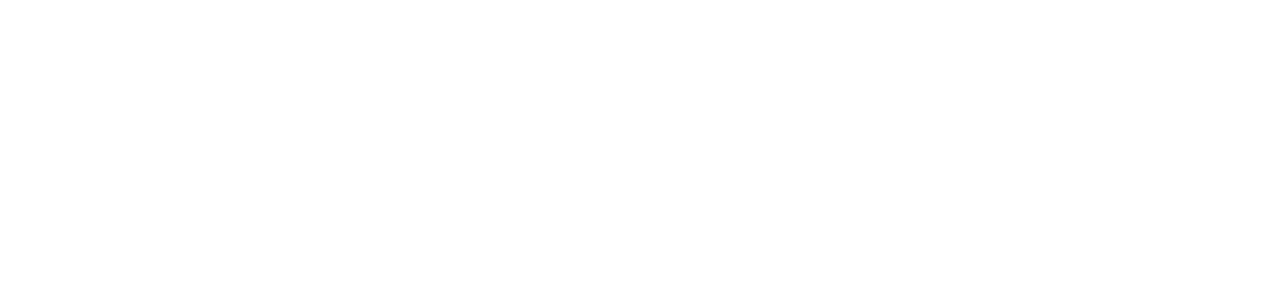
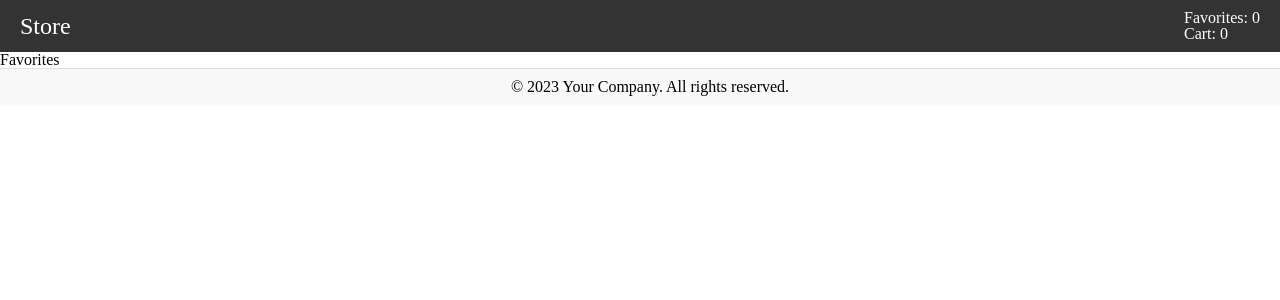
Before and after one commit to Abilov599/ABB-Router-Hooks, a React (Vite) app: page /favorites in a window 1280 px wide. Before the commit this address had no page. Shown: the top 300 px of the page. Built offline with nearby package versions, Linux system fonts and the light colour scheme.

Commit message:
new pages added

```diff
--- a/src/layout/Header/Header.jsx
+++ b/src/layout/Header/Header.jsx
@@ -1,12 +1,15 @@
 import PropTypes from "prop-types";
 import styles from "./Header.module.scss";
+import { Link } from "react-router-dom";
 
 function Header({ favorites, cart }) {
   return (
     <header className={styles.header}>
       <div className="container">
         <div className={styles.wrapper}>
-          <h1 className={styles.siteName}>Store</h1>
+          <Link to={"/"} className={styles.siteLink}>
+            <h1 className={styles.siteName}>Store</h1>
+          </Link>
           <div className={styles.icons}>
             <div className={styles.icon}>
               <span>Favorites: {favorites.length}</span>
--- a/src/layout/Header/Header.module.scss
+++ b/src/layout/Header/Header.module.scss
@@ -2,24 +2,26 @@
   background-color: #333;
   color: #fff;
   padding: 10px 20px;
+
   .wrapper {
     display: flex;
     justify-content: space-between;
     align-items: center;
-    .siteName {
-      margin: 0;
-      font-size: 24px;
+
+    .siteLink {
+      text-decoration: none;
+
+      color: #fff;
+
+      .siteName {
+        margin: 0;
+        font-size: 24px;
+      }
     }
 
     .buttons {
       display: flex;
       gap: 10px;
-
-      // .icon {
-      //   display: flex;
-      //   align-items: center;
-      //   cursor: pointer;
-      // }
     }
   }
 }
--- a/src/routes/Routes.jsx
+++ b/src/routes/Routes.jsx
@@ -1,12 +1,15 @@
 import { Route, Routes } from "react-router-dom";
 import { Layout } from "../layout";
-import { Home } from "../pages";
+import { Cart, Favorites, Home } from "../pages";
 
 const Routing = () => {
   return (
     <Routes>
       <Route path="/" element={<Layout />}>
         <Route index element={<Home />} />
+        <Route path="favorites" element={<Favorites />} />
+        <Route path="cart" element={<Cart />} />
+        <Route path="*" element={<h1>Not Found</h1>} />
       </Route>
     </Routes>
   );
```
